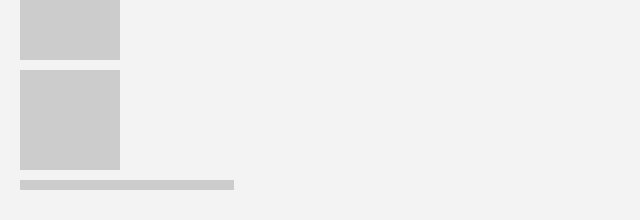
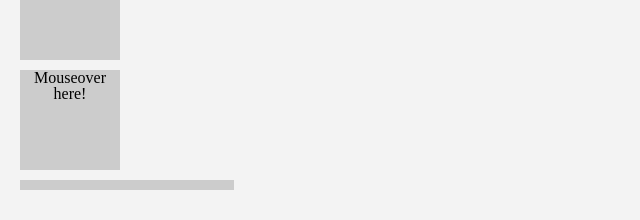
Before and after one commit to edom18/SimpleKeyframes.js, a plain HTML site: page index.html in a window 1280 px wide. Shown: the part 370-590 px from the top of the page, without its empty margins (0-640 px from the left). Drawn offline with Linux system fonts and the light colour scheme.

Commit message:
added some text.

```diff
--- a/index.html
+++ b/index.html
@@ -10,7 +10,7 @@
         <div class="movie movie1"></div>
         <div class="movie movie2"></div>
         <div class="movie movie3"></div>
-        <div class="movie movie4"></div>
+        <div class="movie movie4">Mouseover here!</div>
         <div class="movie movie5"></div>
         <div class="movie movie6"></div>
         <div class="movie movie7"></div>
--- a/scss/main.scss
+++ b/scss/main.scss
@@ -23,3 +23,7 @@
         top: #{$i * 110}px;
     }
 }
+
+.movie4 {
+    text-align: center;
+}
```
Also changed, not shown: css/main.css.
